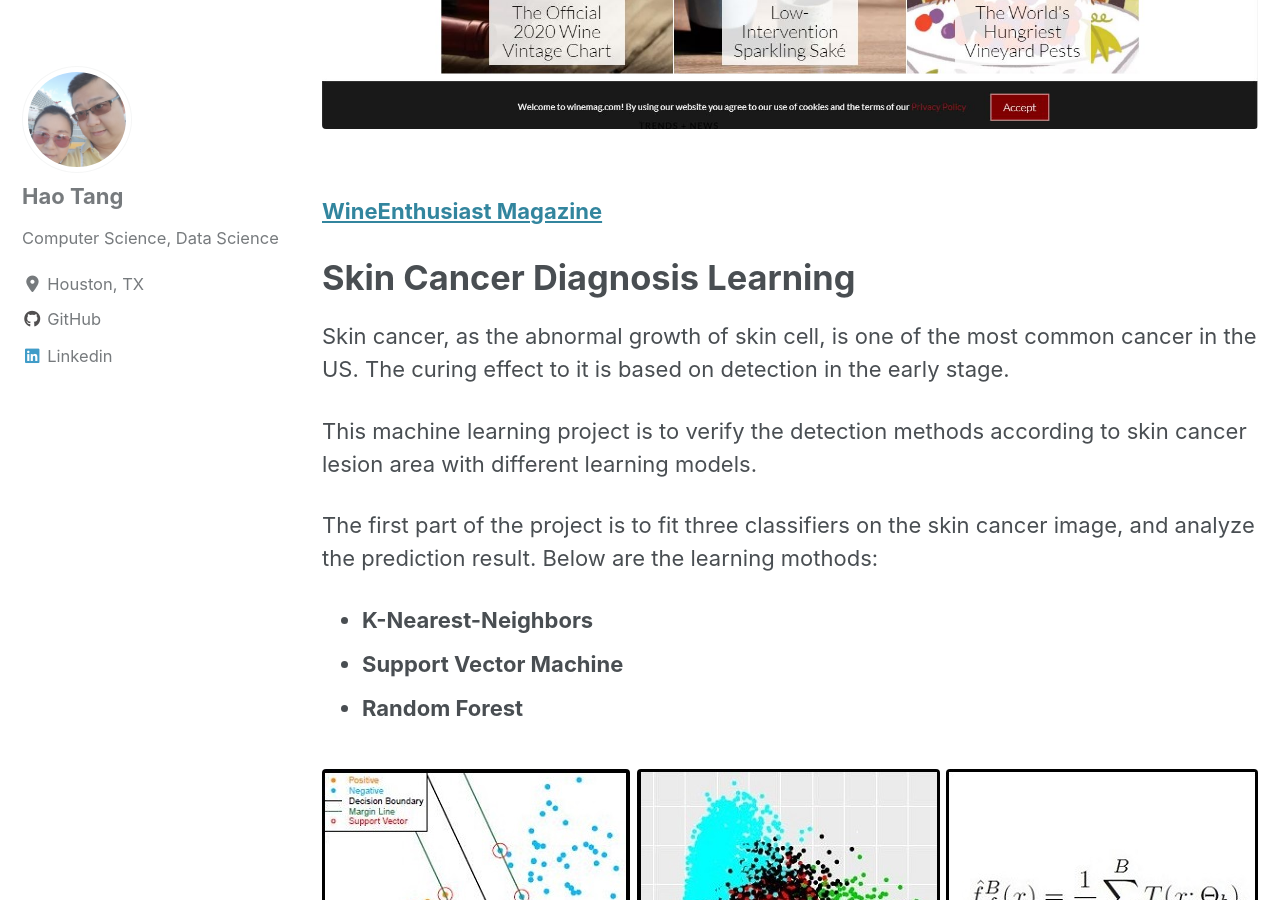
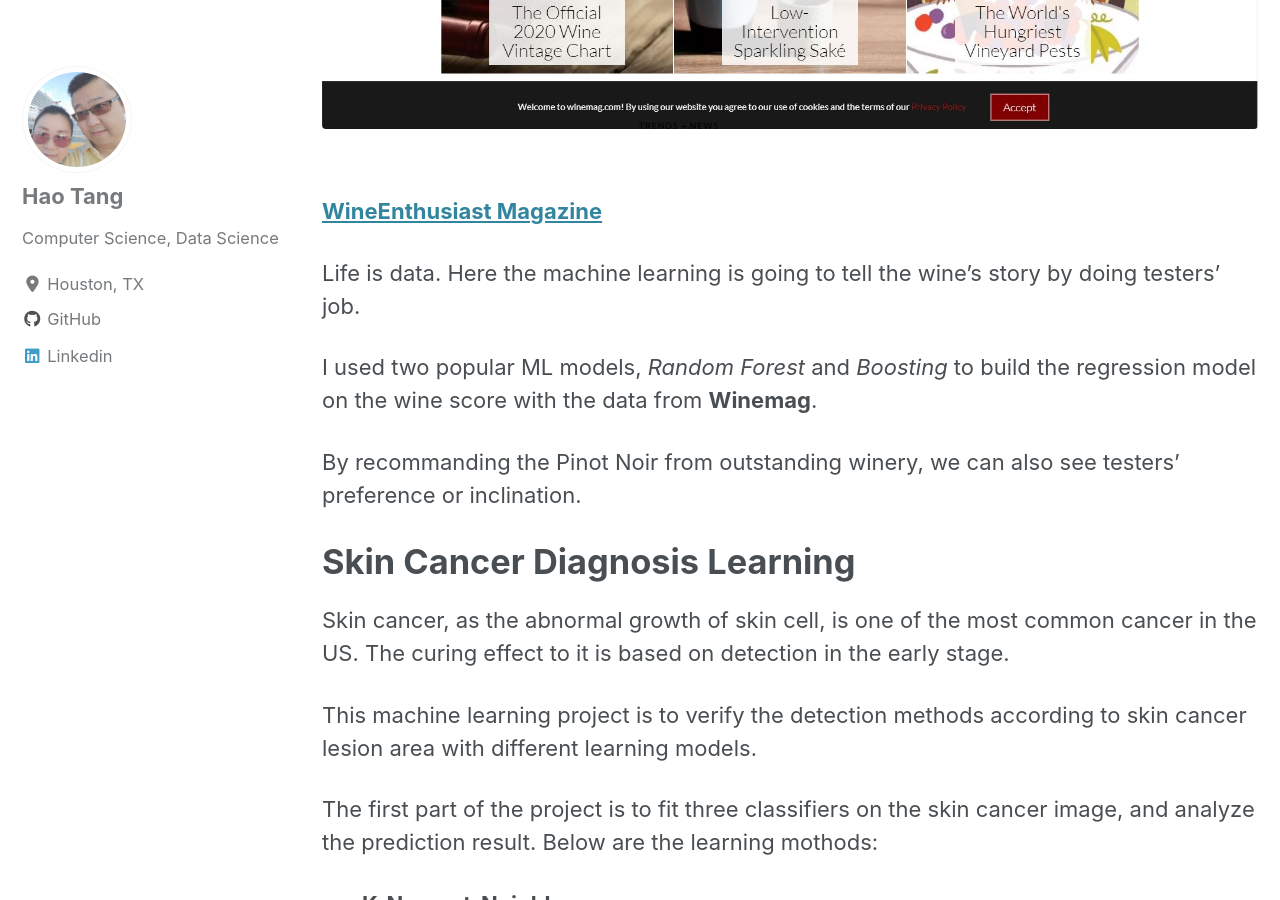
Before and after one commit to tanghao205/tanghao205.github.io, a Jekyll site: the page built from _pages/projects.md, in a window 1280 px wide and 900 px high, scrolled down 1115 px. Built offline with Jekyll 4.4.1, drawn with Linux system fonts in a browser that asks for light colours; cached includes are drawn as plain includes; nearby versions of some CDN libraries.

Commit message:
Update projects.md

```diff
--- a/_pages/projects.md
+++ b/_pages/projects.md
@@ -48,6 +48,13 @@ skin_cancer_2:
 </figure>
 [**WineEnthusiast Magazine**](https://www.winemag.com/)
 
+Life is data.
+Here the machine learning is going to tell the wine's story by doing testers' job.
+
+I used two popular ML models, *Random Forest* and *Boosting* to build the regression model on the wine score with the data from **Winemag**.
+
+By recommanding the Pinot Noir from outstanding winery, we can also see testers' preference or inclination.
+
 # Skin Cancer Diagnosis Learning
 
 Skin cancer, as the abnormal growth of skin cell, is one of the most common cancer in the US. The curing effect to
@@ -62,8 +69,6 @@ The first part of the project is to fit three classifiers on the skin cancer ima
 - **Random Forest**
 
 {% include gallery id="skin_cancer" layout="three" %}
-
-
 
 The second part is to extract visible features from the images after effective image processing (*applying knn in skin area recognition*), then fit classifiers based on our new features, which will be more interpretable to skin cancer diagnosis. Here is the learning methods:
 
```
